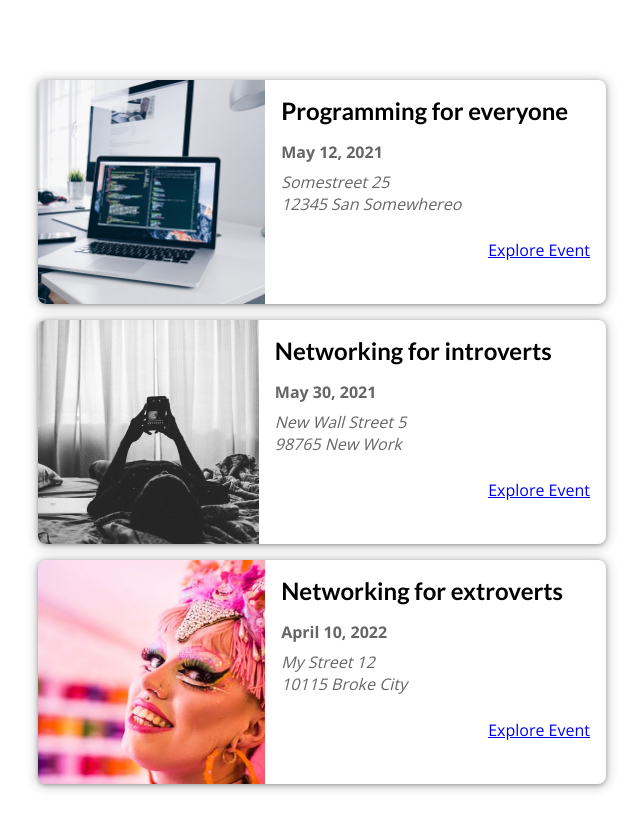
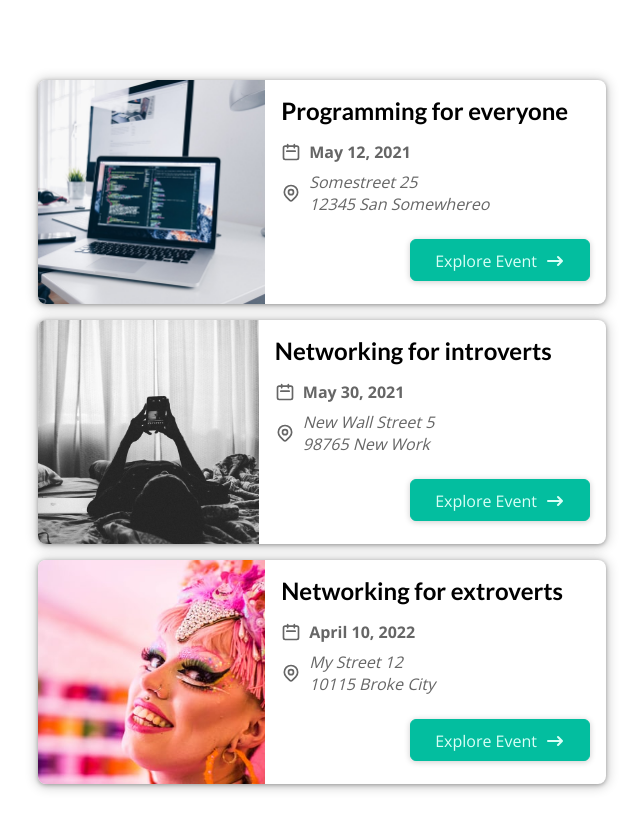
Before and after one commit to SpyrosGeo/events-app, a Next.js app: page / in a window 1280 px wide. Shown: the top 830 px of the page, without its empty margins (338-981 px from the left). Built offline with nearby package versions, Linux system fonts and the light colour scheme.

Commit message:
added icons

```diff
--- a/components/events/event-item.js
+++ b/components/events/event-item.js
@@ -1,5 +1,11 @@
-import Link from 'next/link'
+import Button from '../ui/button';
 import classes from './event-item.module.css'
+import AddressIcon from '../icons/address-icon'
+import DateIcon from '../icons/date-icon'
+import ArrowRightIcon from '../icons/arrow-right-icon'
+
+
+
 export default function EventItem({event}) {
 
     const {title,image,date,location,id } = event;
@@ -17,14 +23,20 @@
                 <div className={classes.summary}>
                     <h2>{title}</h2>
                     <div className={classes.date}>
+                        <DateIcon/>
                         <time>{humanReadableDate}</time>
                     </div>
                     <div className={classes.address}>
+                        <AddressIcon/>
                         <address>{formattedAddress}</address>
                     </div>
                 </div>
                 <div className={classes.actions}>
-                    <Link href={exploreLink}>Explore Event</Link>
+                    <Button link={exploreLink}>
+
+                        <span>Explore Event</span>
+                        <span className={classes.icon}><ArrowRightIcon/></span>
+                    </Button>
                 </div>
             </div>
         </li>
--- /dev/null
+++ b/components/icons/address-icon.js
@@ -0,0 +1,25 @@
+function AddressIcon() {
+  return (
+    <svg
+      xmlns='http://www.w3.org/2000/svg'
+      fill='none'
+      viewBox='0 0 24 24'
+      stroke='currentColor'
+    >
+      <path
+        strokeLinecap='round'
+        strokeLinejoin='round'
+        strokeWidth={2}
+        d='M17.657 16.657L13.414 20.9a1.998 1.998 0 01-2.827 0l-4.244-4.243a8 8 0 1111.314 0z'
+      />
+      <path
+        strokeLinecap='round'
+        strokeLinejoin='round'
+        strokeWidth={2}
+        d='M15 11a3 3 0 11-6 0 3 3 0 016 0z'
+      />
+    </svg>
+  );
+}
+
+export default AddressIcon;
--- /dev/null
+++ b/components/icons/arrow-right-icon.js
@@ -0,0 +1,17 @@
+function ArrowRightIcon() {
+  return (
+    <svg
+      xmlns='http://www.w3.org/2000/svg'
+      viewBox='0 0 20 20'
+      fill='currentColor'
+    >
+      <path
+        fillRule='evenodd'
+        d='M12.293 5.293a1 1 0 011.414 0l4 4a1 1 0 010 1.414l-4 4a1 1 0 01-1.414-1.414L14.586 11H3a1 1 0 110-2h11.586l-2.293-2.293a1 1 0 010-1.414z'
+        clipRule='evenodd'
+      />
+    </svg>
+  );
+}
+
+export default ArrowRightIcon;
--- /dev/null
+++ b/components/icons/date-icon.js
@@ -0,0 +1,19 @@
+function DateIcon() {
+  return (
+    <svg
+      xmlns='http://www.w3.org/2000/svg'
+      fill='none'
+      viewBox='0 0 24 24'
+      stroke='currentColor'
+    >
+      <path
+        strokeLinecap='round'
+        strokeLinejoin='round'
+        strokeWidth={2}
+        d='M8 7V3m8 4V3m-9 8h10M5 21h14a2 2 0 002-2V7a2 2 0 00-2-2H5a2 2 0 00-2 2v12a2 2 0 002 2z'
+      />
+    </svg>
+  );
+}
+
+export default DateIcon;
--- /dev/null
+++ b/components/ui/button.js
@@ -0,0 +1,12 @@
+
+import Link from 'next/link'
+import classes from './button.module.css'
+
+
+
+function Button(props) {
+    return <Link href={props.link}><a className={classes.btn}> {props.children}  </a></Link>
+}
+
+
+export default Button;
--- /dev/null
+++ b/components/ui/button.module.css
@@ -0,0 +1,18 @@
+.btn {
+    text-decoration: none;
+    cursor: pointer;
+    font: inherit;
+    background-color: #03be9f;
+    border: 1px solid #03be9f;
+    border-radius: 6px;
+    color: #dafff7;
+    padding: 0.5rem 1.5rem;
+    text-align: center;
+    box-shadow: 0 1px 6px rgba(0, 0, 0, 0.2);
+}
+
+.btn:hover,
+.btn:active {
+    background-color: #02afa1;
+    border-color: #02afa1;
+}
```
